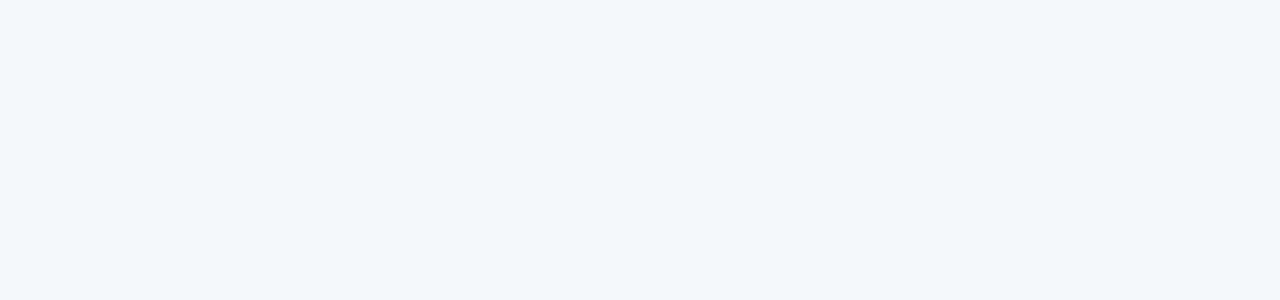
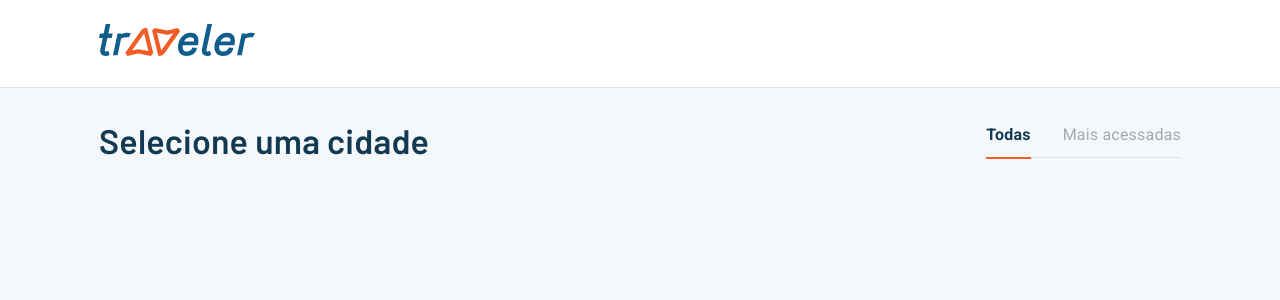
Before and after one commit to jrantunes/traveler-web, a Vue app: page /#/cities in a window 1280 px wide. Before the commit this address had no page. Shown: the top 300 px of the page. Built offline with nearby package versions, Linux system fonts and the light colour scheme.

Commit message:
cities page filter component

```diff
--- /dev/null
+++ b/src/components/FilterOptions/FilterOptions.vue
@@ -0,0 +1,69 @@
+<template>
+  <div>
+    <span
+      :class="activeFilter === 'ALL' ? 'active' : ''"
+      @click="handleChangeFilter('ALL')"
+      >Todas</span
+    >
+    <span
+      :class="activeFilter === 'MOST_ACCESSED' ? 'active' : ''"
+      @click="handleChangeFilter('MOST_ACCESSED')"
+      >Mais acessadas</span
+    >
+  </div>
+</template>
+
+<script lang="ts">
+import { defineComponent } from "vue";
+
+export default defineComponent({
+  name: "FilterOptions",
+  emits: ["onChangeFilter"],
+  props: {
+    activeFilter: {
+      type: String,
+      required: true,
+    },
+  },
+  methods: {
+    handleChangeFilter(filter: string) {
+      this.$emit("onChangeFilter", filter);
+    },
+  },
+});
+</script>
+
+<style lang="scss" scoped>
+div {
+  padding-bottom: 10px;
+  border-bottom: 1px solid var(--gray);
+
+  span {
+    position: relative;
+    cursor: pointer;
+    font-family: Roboto, sans-serif;
+    color: var(--gray-100);
+
+    &:nth-child(2) {
+      margin-left: 32px;
+    }
+
+    &.active {
+      color: var(--blue-700);
+      font-weight: 700;
+
+      &::after {
+        position: absolute;
+        content: "";
+
+        bottom: -15px;
+        left: 0;
+
+        height: 2px;
+        width: 100%;
+        background-color: var(--orange-100);
+      }
+    }
+  }
+}
+</style>
--- a/src/components/Header/Header.vue
+++ b/src/components/Header/Header.vue
@@ -1,6 +1,10 @@
 <template>
-  <header>
+  <header :class="!isHomePath ? 'white-background' : ''">
+    <div>
+      <RouterLink to="/">
         <img src="@/assets/logo.svg" alt="Traveler" />
+      </RouterLink>
+    </div>
   </header>
 </template>
 
@@ -9,6 +13,18 @@ import { defineComponent } from "vue";
 
 export default defineComponent({
   name: "Header",
+  data() {
+    return {
+      isHomePath: true,
+    };
+  },
+  mounted() {
+    if (this.$router.currentRoute.value.name === "home") {
+      this.isHomePath = true;
+    } else {
+      this.isHomePath = false;
+    }
+  },
 });
 </script>
 
@@ -18,8 +34,15 @@ header {
   top: 0;
   left: 0;
   right: 0;
+  background-color: var(--background);
+
+  &.white-background {
+    background-color: var(--white);
+    border-bottom: 1px solid var(--gray);
+  }
+
+  div {
     width: 1130px;
-  background-color: var(--background);
     display: flex;
     margin: 0 auto;
     padding: 1.5rem;
@@ -29,4 +52,5 @@ header {
       cursor: pointer;
     }
   }
+}
 </style>
--- /dev/null
+++ b/src/components/MainContainer/MainContainer.vue
@@ -0,0 +1,26 @@
+<template>
+  <main>
+    <Header />
+    <slot></slot>
+  </main>
+</template>
+
+<script lang="ts">
+import { defineComponent } from "vue";
+import { Header } from "@/components";
+
+export default defineComponent({
+  name: "MainContainer",
+  components: {
+    Header,
+  },
+});
+</script>
+
+<style lang="scss" scoped>
+main {
+  max-width: 1130px;
+  width: 100%;
+  margin: calc(5rem + 12px) auto 0;
+}
+</style>
--- a/src/components/index.ts
+++ b/src/components/index.ts
@@ -1,5 +1,7 @@
 import Header from "./Header/Header.vue";
 import CityCard from "./CityCard/CityCard.vue";
 import HomeCityList from "./HomeCityList/HomeCityList.vue";
+import MainContainer from "./MainContainer/MainContainer.vue";
+import FilterOptions from "./FilterOptions/FilterOptions.vue";
 
-export { Header, CityCard, HomeCityList };
+export { Header, CityCard, HomeCityList, MainContainer, FilterOptions };
--- a/src/router/index.ts
+++ b/src/router/index.ts
@@ -1,5 +1,5 @@
 import { createRouter, createWebHashHistory, RouteRecordRaw } from "vue-router";
-import HomeView from "../views/HomeView.vue";
+import { HomeView } from "@/views";
 
 const routes: Array<RouteRecordRaw> = [
   {
@@ -7,15 +7,12 @@ const routes: Array<RouteRecordRaw> = [
     name: "home",
     component: HomeView,
   },
-  // {
-  //   path: "/about",
-  //   name: "about",
-  //   // route level code-splitting
-  //   // this generates a separate chunk (about.[hash].js) for this route
-  //   // which is lazy-loaded when the route is visited.
-  //   component: () =>
-  //     import(/* webpackChunkName: "about" */ "../views/AboutView.vue"),
-  // },
+  {
+    path: "/cities",
+    name: "cities",
+    component: () =>
+      import(/* webpackChunkName: "cities" */ "../views/CitiesView.vue"),
+  },
 ];
 
 const router = createRouter({
--- a/src/styles/global.scss
+++ b/src/styles/global.scss
@@ -8,15 +8,25 @@
 }
 
 html {
-  font-size: 62.5%;
   line-height: 1.15;
   -webkit-text-size-adjust: 100%;
+
+  @media only screen and (max-width: 1080px) {
+    font-size: 93.75%;
+  }
+
+  @media only screen and (max-width: 720px) {
+    font-size: 87.5%;
+  }
+
+  @media only screen and (max-width: 620px) {
+    font-size: 81.25%;
+  }
 }
 
 html, body {
   background-color: var(--background);
   font-family: Heebo,-apple-system, BlinkMacSystemFont, "Segoe UI", Roboto, Oxygen, Ubuntu, Cantarell, "Fira Sans", "Droid Sans", "Helvetica Neue", sans-serif;
-  font-size: 1rem;
   font-weight: 400;
 }
 
@@ -25,6 +35,7 @@ body {
   letter-spacing: .2px;
   line-height: 24px;
   direction: ltr;
+  font-size: 1rem;
   font-synthesis: none;
   text-rendering: optimizeLegibility;
 }
--- /dev/null
+++ b/src/views/CitiesView.vue
@@ -0,0 +1,64 @@
+<template>
+  <MainContainer>
+    <div class="content">
+      <div class="filter-container">
+        <h2>Selecione uma cidade</h2>
+        <FilterOptions
+          @onChangeFilter="handleChangeFilter"
+          :activeFilter="activeFilter"
+        />
+      </div>
+    </div>
+  </MainContainer>
+</template>
+
+<script lang="ts">
+import { defineComponent } from "vue";
+import { MainContainer, FilterOptions } from "@/components";
+
+export default defineComponent({
+  name: "CitiesView",
+  components: {
+    MainContainer,
+    FilterOptions,
+  },
+  data() {
+    return {
+      activeFilter: "ALL",
+    };
+  },
+  methods: {
+    handleChangeFilter(filter: string) {
+      this.activeFilter = filter;
+    },
+  },
+});
+</script>
+
+<style lang="scss" scoped>
+.content {
+  margin: calc(5rem + 40px) auto 0;
+  padding: 0 1.5rem;
+
+  .filter-container {
+    display: flex;
+    justify-content: space-between;
+    align-items: center;
+    margin-bottom: 38px;
+
+    h2 {
+      color: var(--blue-700);
+      font: 600 34px Barlow, sans-serif;
+    }
+
+    @media only screen and (max-width: 630px) {
+      flex-direction: column;
+      align-items: flex-start;
+
+      h2 {
+        margin-bottom: 20px;
+      }
+    }
+  }
+}
+</style>
--- a/src/views/HomeView.vue
+++ b/src/views/HomeView.vue
@@ -1,6 +1,6 @@
 <template>
-  <Header />
-  <main>
+  <MainContainer>
+    <div class="content">
       <section>
         <div>
           <h1>Viva uma grande aventura</h1>
@@ -10,32 +10,32 @@
             Santa Catarina.
           </p>
 
+          <RouterLink to="/cities">
             <button>Descobrir todos os lugares</button>
+          </RouterLink>
         </div>
       </section>
       <HomeCityList />
-  </main>
+    </div>
+  </MainContainer>
 </template>
 
 <script lang="ts">
 import { defineComponent } from "vue";
-import { Header, HomeCityList } from "@/components";
+import { HomeCityList, MainContainer } from "@/components";
 
 export default defineComponent({
   name: "HomeView",
   components: {
-    Header,
     HomeCityList,
+    MainContainer,
   },
 });
 </script>
 
 <style lang="scss" scoped>
-main {
-  max-width: 1130px;
-  width: 100%;
+.content {
   display: flex;
-  margin: calc(5rem + 12px) auto 0;
 
   section:first-of-type {
     flex: 7;
@@ -46,15 +46,15 @@ main {
       max-width: 317px;
 
       h1 {
-        font: 600 70px Barlow, sans-serif;
+        font: 600 max(55px, 5.75vw) Barlow, sans-serif;
         line-height: 64px;
         color: var(--blue-700);
       }
 
       p {
         color: var(--gray-200);
-        font-size: 18px;
-        line-height: 28px;
+        font-size: 1.125rem;
+        line-height: 1.75rem;
         margin-top: 40px;
       }
 
--- /dev/null
+++ b/src/views/index.ts
@@ -0,0 +1,3 @@
+import HomeView from "./HomeView.vue";
+
+export { HomeView };
```
Lines whose indentation alone changed are shown as unchanged.
